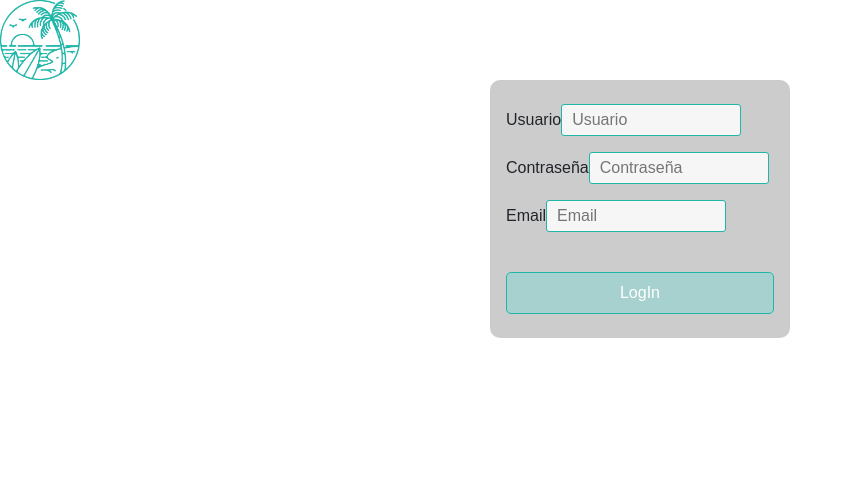
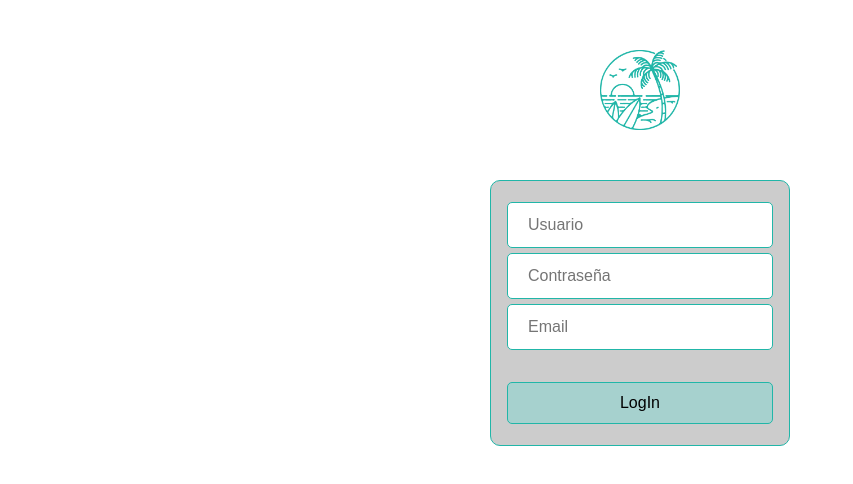
Before and after one commit to Michaelsp11/aquatravel-front, a React (Create React App) app: page / in a window 1280 px wide. Shown: the top 484 px of the page, without its empty margins (0-853 px from the left). Built offline with nearby package versions, Linux system fonts and the light colour scheme.

Commit message:
formulario terminado

```diff
--- a/src/componentes/FormularioLogin.js
+++ b/src/componentes/FormularioLogin.js
@@ -3,15 +3,12 @@ export const FormularioLogin =() => {
       <div className="contenedor-formulario">
             <div className="Contenido">
 
-              <div className="form">
-                <img src="aquaTravel.png" id="icon" alt="User Icon" width="80" height="80" />
+              <div className="contenedor-imagen">
+                <img className="imagen" src="aquaTravel.png" id="icon" alt="User Icon" width="80" height="80" />
               </div>
               <form>
-                <span>Usuario</span>
                 <input type="text" id="login" className="fadeIn second" name="login" placeholder="Usuario"></input>
-                <span>Contraseña</span>
-                <input type="text" id="password" className="fadeIn third" name="password" placeholder="Contraseña"></input>
-                <span>Email</span>
+                <input type="password" id="password" className="fadeIn third" name="password" placeholder="Contraseña"></input>
                 <input type="text" id="email" className="fadeIn fourth" name="email" placeholder="Email"></input>
                 <input type="submit" className="fadeIn five" value="LogIn"></input>
               </form>
--- a/src/formulario.css
+++ b/src/componentes/formulario.css
@@ -3,60 +3,48 @@
 :root{
   --color-border: #21b6a8;
 }
-
 form{
 	width:300px;
 	padding:16px;
 	border-radius:10px;
 	margin:auto;
 	background-color:#ccc;
+  border: 1px solid var(--color-border);
 }
-
-form label{
-	width:px;
-	font-weight:bold;
+form input{
+	width:180px;
+	padding:10px 20px;
+	border:1px solid var(--color-border);
+	border-radius:5px;
+	border:1px solid var(--color-border);
+	margin:5px 0;
 	display:inline-block;
 }
-
-form input{
-	width:180px;
-	padding:3px 10px;
-	border:1px solid var(--color-border);
-	border-radius:3px;
-	background-color:#f6f6f6;
-	margin:8px 0;
-	display:inline-block;
+form input[type="text"]{
+  display: flex;
+  justify-content: center;
+  width: 100%;
 }
-
-form input :hover{
-  border: 1px solid red;
+form input[type="password"]{
+  display: flex;
+  justify-content: center;
+  width: 100%;
 }
-
 form input[type="submit"]{
 	width:100%;
 	padding:8px 16px;
 	margin-top:32px;
-	background-color:rgb(28, 161, 150);
 	border-radius:5px;
 	display:block;
-	color:#fff;
+	color:black;
 	background-color:rgb(17, 231, 213,0.2);
 }
-
 form input[type="submit"]:hover{
   border:1px solid var(--color-border);
-
   box-shadow: 1px 1px 10px 5px var(--color-border);
-
 }
-
-textarea{
-	width:100%;
-	height:100px;
-	border:1px solid var(--color-border);
-	border-radius:3px;
-	background-color:#f6f6f6;
-	margin:8px 0;
-	resize:none;
-	display:block;
+.contenedor-imagen{
+  display: flex;
+  justify-content: center;
+  margin:50px;
 }
--- a/src/index.js
+++ b/src/index.js
@@ -2,7 +2,7 @@ import React from "react";
 import ReactDOM from "react-dom";
 import "bootstrap/dist/css/bootstrap.min.css";
 import "./index.css";
-import "./formulario.css";
+import "./componentes/formulario.css";
 import App from "./App";
 import { FaMinusCircle } from "react-icons/fa";
 
```
